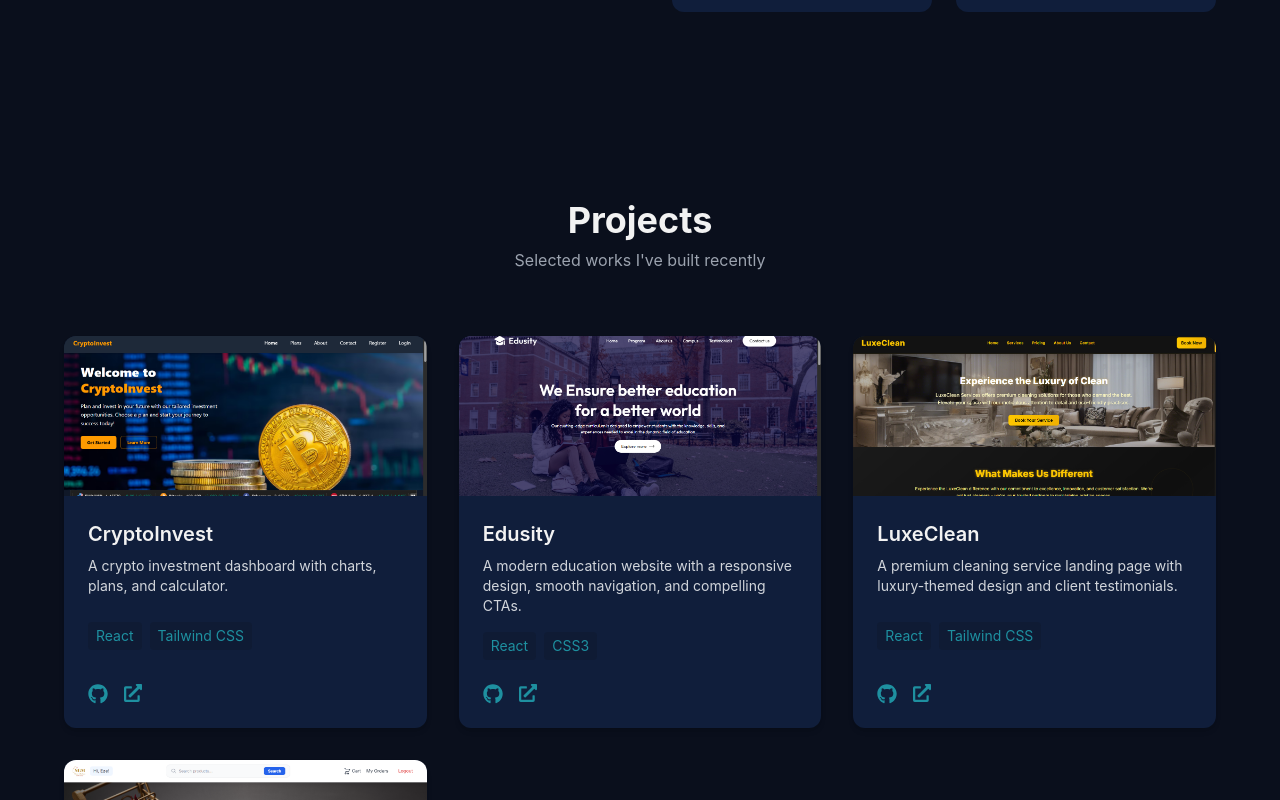
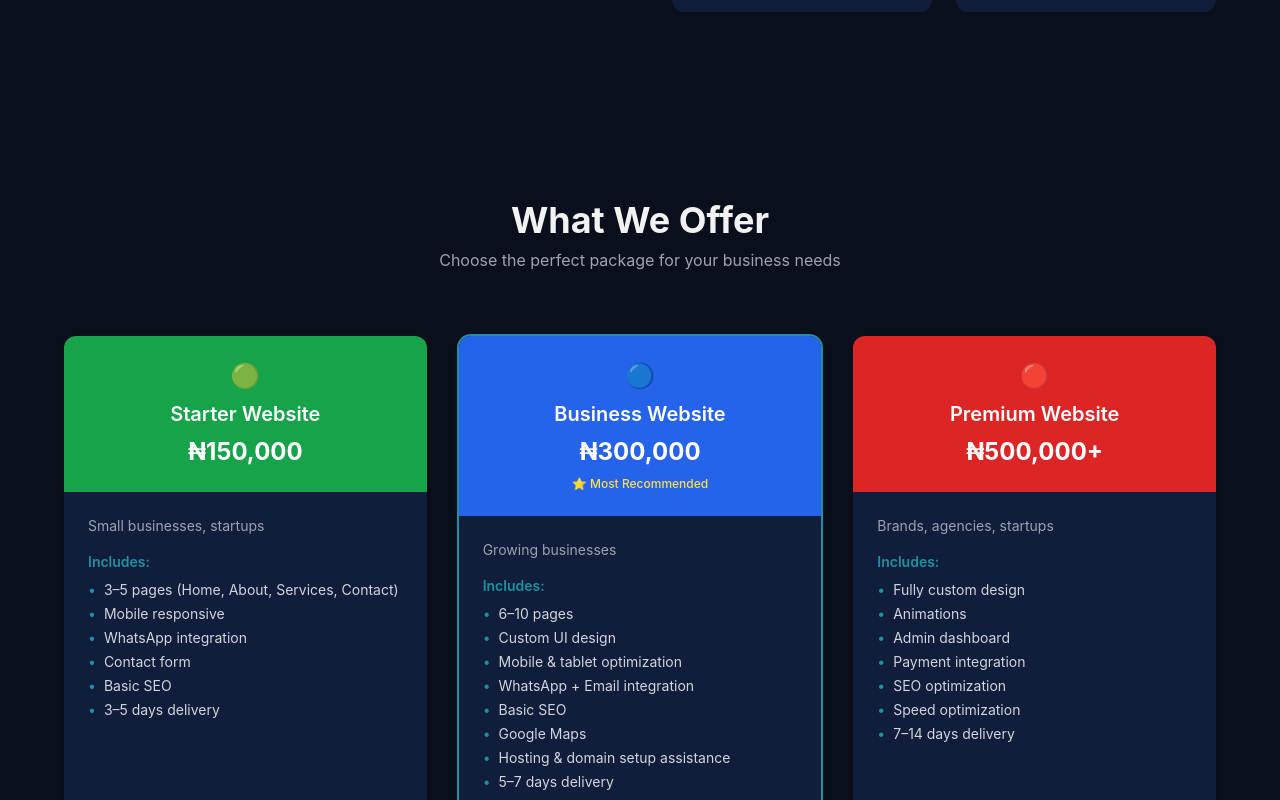
Before and after one commit to MichaelNdubuisi/michael-ndubuisi-portfolio, a React (Vite) app: page / in a window 1280 px wide. Shown: the part 1480-2280 px from the top of the page. Built offline with nearby package versions, Linux system fonts and the light colour scheme.

Commit message:
What we offer

```diff
--- a/src/App.jsx
+++ b/src/App.jsx
@@ -1,6 +1,7 @@
 import Header from "./components/Header";
 import Hero from "./components/Hero";
 import About from "./components/About";
+import Services from "./components/Services";
 import Projects from "./components/Projects";
 import TechStack from "./components/TechStack";
 import Contact from "./components/Contact";
@@ -12,6 +13,7 @@ export default function App() {
       <Header />
       <Hero />
       <About />
+      <Services />
       <Projects />
       <TechStack />
       <Contact />
--- a/src/components/Footer.jsx
+++ b/src/components/Footer.jsx
@@ -20,6 +20,14 @@ export default function Footer() {
             className="hover:text-accent cursor-pointer transition"
           >
             About
+          </Link>
+          <Link
+            to="services"
+            smooth={true}
+            duration={500}
+            className="hover:text-accent cursor-pointer transition"
+          >
+            Services
           </Link>
           <Link
             to="projects"
--- /dev/null
+++ b/src/components/Services.jsx
@@ -0,0 +1,161 @@
+import { motion } from "framer-motion";
+
+const services = [
+  {
+    title: "Starter Website",
+    price: "₦150,000",
+    bestFor: "Small businesses, startups",
+    includes: [
+      "3–5 pages (Home, About, Services, Contact)",
+      "Mobile responsive",
+      "WhatsApp integration",
+      "Contact form",
+      "Basic SEO",
+      "3–5 days delivery"
+    ],
+    highlights: [],
+    color: "green",
+    icon: "🟢"
+  },
+  {
+    title: "Business Website",
+    price: "₦300,000",
+    bestFor: "Growing businesses",
+    includes: [
+      "6–10 pages",
+      "Custom UI design",
+      "Mobile & tablet optimization",
+      "WhatsApp + Email integration",
+      "Basic SEO",
+      "Google Maps",
+      "Hosting & domain setup assistance",
+      "5–7 days delivery"
+    ],
+    highlights: [],
+    color: "blue",
+    icon: "🔵",
+    recommended: true
+  },
+  {
+    title: "Premium Website",
+    price: "₦500,000+",
+    bestFor: "Brands, agencies, startups",
+    includes: [
+      "Fully custom design",
+      "Animations",
+      "Admin dashboard",
+      "Payment integration",
+      "SEO optimization",
+      "Speed optimization",
+      "7–14 days delivery"
+    ],
+    highlights: [],
+    color: "red",
+    icon: "🔴"
+  }
+];
+
+const containerVariants = {
+  hidden: { opacity: 0 },
+  visible: {
+    opacity: 1,
+    transition: {
+      staggerChildren: 0.2
+    }
+  }
+};
+
+const cardVariants = {
+  hidden: { opacity: 0, y: 50 },
+  visible: {
+    opacity: 1,
+    y: 0,
+    transition: { duration: 0.6 }
+  }
+};
+
+export default function Services() {
+  return (
+    <section id="services" className="bg-primary text-text px-4 sm:px-6 lg:px-12 py-20">
+      <div className="max-w-6xl mx-auto space-y-16">
+        {/* Section Heading */}
+        <motion.div
+          initial={{ opacity: 0, y: -30 }}
+          whileInView={{ opacity: 1, y: 0 }}
+          transition={{ duration: 0.6 }}
+          viewport={{ once: true }}
+          className="text-center"
+        >
+          <h2 className="text-3xl sm:text-4xl font-bold">What We Offer</h2>
+          <p className="text-gray-400 mt-2">Choose the perfect package for your business needs</p>
+        </motion.div>
+
+        {/* Service Cards */}
+        <motion.div
+          variants={containerVariants}
+          initial="hidden"
+          whileInView="visible"
+          viewport={{ once: true }}
+          className="grid gap-8 md:grid-cols-2 lg:grid-cols-3"
+        >
+          {services.map((service, idx) => (
+            <motion.div
+              key={idx}
+              variants={cardVariants}
+              className={`bg-[#101e3b] rounded-xl shadow-md overflow-hidden flex flex-col hover:shadow-xl transition-all duration-300 ${
+                service.recommended ? 'ring-2 ring-accent' : ''
+              }`}
+            >
+              {/* Header */}
+              <div className={`p-6 text-center ${
+                service.color === 'green' ? 'bg-green-600' :
+                service.color === 'blue' ? 'bg-blue-600' : 'bg-red-600'
+              }`}>
+                <div className="text-2xl mb-2">{service.icon}</div>
+                <h3 className="text-xl font-semibold text-white">{service.title}</h3>
+                <p className="text-2xl font-bold text-white mt-2">{service.price}</p>
+                {service.recommended && (
+                  <div className="mt-2 text-xs text-yellow-300 font-medium">⭐ Most Recommended</div>
+                )}
+              </div>
+
+              {/* Content */}
+              <div className="p-6 flex-1 flex flex-col">
+                <p className="text-sm text-gray-400 mb-4">
+                  {service.bestFor}
+                </p>
+
+                <div className="space-y-4 flex-1">
+                  <div>
+                    <h4 className="text-sm font-semibold text-accent mb-2">Includes:</h4>
+                    <ul className="text-sm text-gray-300 space-y-1">
+                      {service.includes.map((item, i) => (
+                        <li key={i} className="flex items-start">
+                          <span className="text-accent mr-2">•</span>
+                          {item}
+                        </li>
+                      ))}
+                    </ul>
+                  </div>
+
+                  {service.highlights.length > 0 && (
+                    <div>
+                      <ul className="text-sm text-green-400 space-y-1">
+                        {service.highlights.map((highlight, i) => (
+                          <li key={i} className="flex items-start">
+                            <span className="mr-2">✅</span>
+                            {highlight}
+                          </li>
+                        ))}
+                      </ul>
+                    </div>
+                  )}
+                </div>
+              </div>
+            </motion.div>
+          ))}
+        </motion.div>
+      </div>
+    </section>
+  );
+}
```
